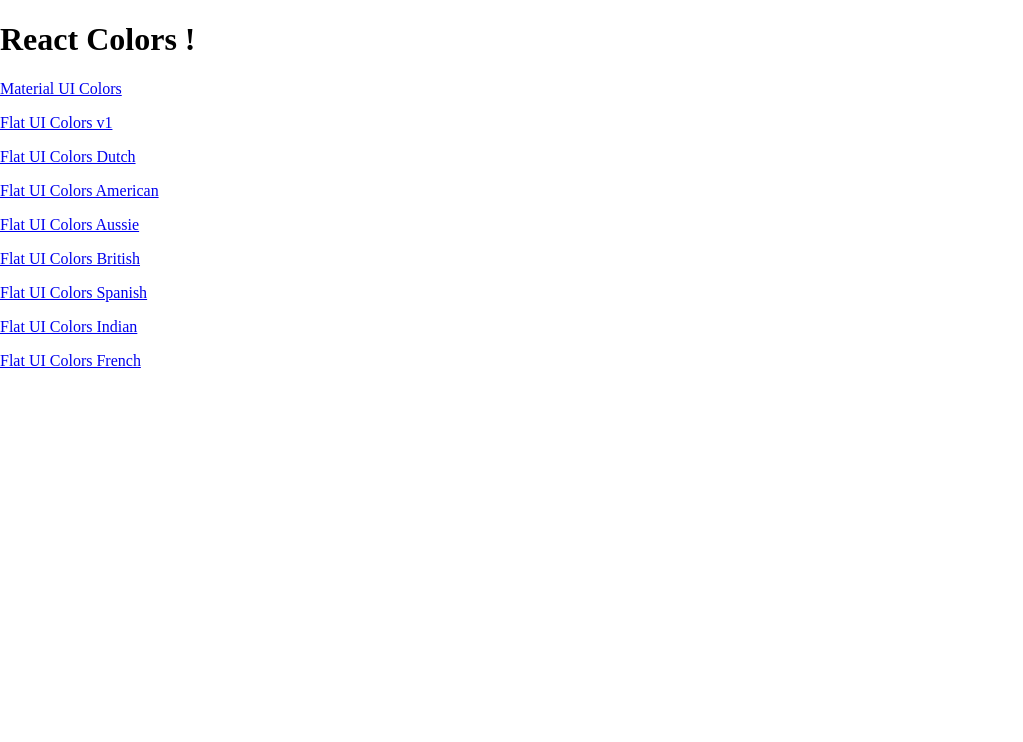
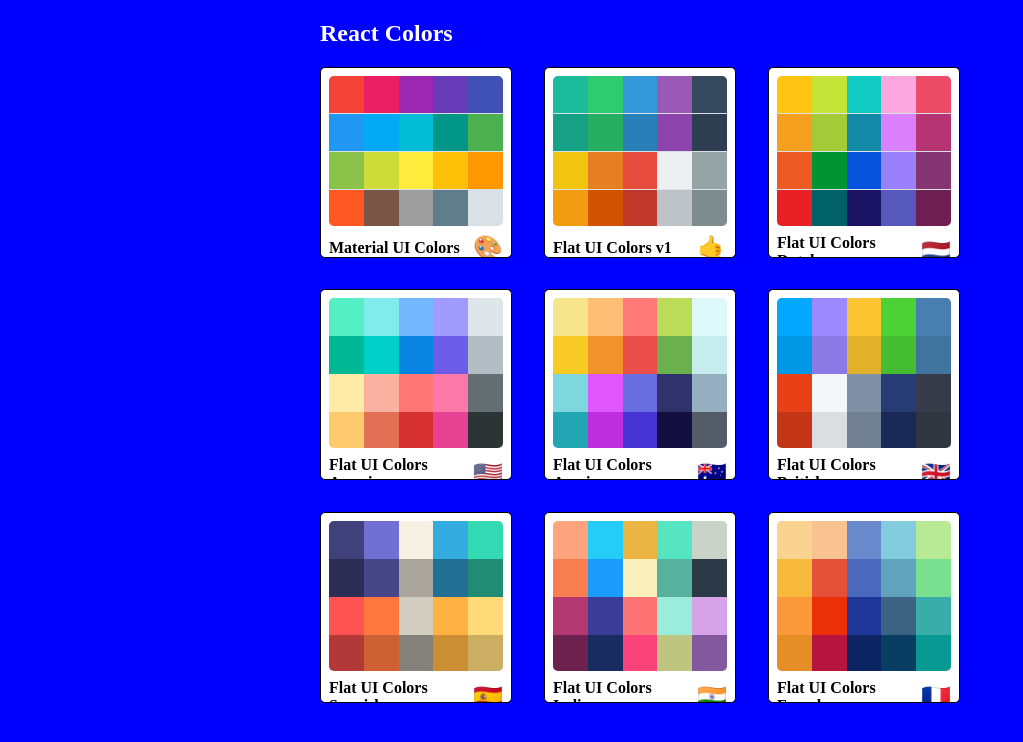
Before and after one commit to younesZdDz/color-picker, a React (Create React App) app: page / in a window 1280 px wide. Shown: the top 742 px of the page, without its empty margins (0-1023 px from the left). Built offline with nearby package versions, Linux system fonts and the light colour scheme.

Commit message:
style(PaletteList): styled PaletteList component

```diff
--- a/package.json
+++ b/package.json
@@ -5,6 +5,7 @@
   "dependencies": {
     "@material-ui/core": "^4.11.0",
     "@material-ui/icons": "^4.9.1",
+    "@material-ui/styles": "^4.10.0",
     "@testing-library/jest-dom": "^4.2.4",
     "@testing-library/react": "^9.5.0",
     "@testing-library/user-event": "^7.2.1",
--- /dev/null
+++ b/src/components/MiniPalette/MiniPalette.js
@@ -0,0 +1,67 @@
+import React from "react";
+import { withStyles } from "@material-ui/styles";
+
+const styles = {
+  root: {
+    backgroundColor: "white",
+    border: "1px solid black",
+    borderRadius: "5px",
+    padding: "0.5rem",
+    position: "relative",
+    overflow: "hidden",
+    "&:hover": {
+      cursor: "pointer"
+    }
+  },
+  colors: {
+    backgroundColor: "#dae1e4",
+    height: "150px",
+    width: "100%",
+    borderRadius: "5px",
+    overflow: "hidden"
+  },
+  title: {
+    display: "flex",
+    justifyContent: "space-between",
+    alignItems: "center",
+    margin: "0",
+    color: "black",
+    paddingTop: "0.5rem",
+    fontSize: "1rem",
+    position: "relative"
+  },
+  emoji: {
+    marginLeft: "0.5rem",
+    fontSize: "1.5rem"
+  },
+miniColor: {
+  height: "25%",
+  width: "20%",
+  display: "inline-block",
+  margin: "0 auto",
+  position: "relative",
+  marginBottom: "-3.5px"
+}
+};
+
+
+function MiniPalette(props) {
+    const { classes, paletteName, emoji, colors } = props;
+    const miniColorBoxes = colors.map(color => (
+      <div
+        className={classes.miniColor}
+        style={{ backgroundColor: color.color }}
+        key={color.name}
+      />
+    ));
+  return (
+    <div className={classes.root}>
+      <div className={classes.colors}>{miniColorBoxes}</div>
+        <h5 className={classes.title}>
+            {paletteName} <span className={classes.emoji}>{emoji}</span>
+        </h5>
+    </div>
+  );
+}
+
+export default withStyles(styles)(MiniPalette);
--- a/src/components/PaletteList/PaletteList.js
+++ b/src/components/PaletteList/PaletteList.js
@@ -1,18 +1,54 @@
 import React, { Component } from 'react';
-import { Link } from 'react-router-dom'
+import MiniPalette from "../MiniPalette/MiniPalette";
+import { withStyles } from "@material-ui/styles";
 
+const styles = {
+  root: {
+    backgroundColor: "blue",
+    height: "100vh",
+    display: "flex",
+    alignItems: "flex-start",
+    justifyContent: "center"
+  },
+  container: {
+    width: "50%",
+    display: "flex",
+    alignItems: "flex-start",
+    flexDirection: "column",
+    flexWrap: "wrap"
+  },
+  nav: {
+    display: "flex",
+    width: "100%",
+    justifyContent: "space-between",
+    color: "white"
+  },
+  palettes: {
+    boxSizing: "border-box",
+    width: "100%",
+    display: "grid",
+    gridTemplateColumns: "repeat(3, 30%)",
+    gridGap: "5%"
+  }
+};
 class PaletteList extends Component {
     render() {
-        const palettes = this.props.palettes.map(palette =>{
-            return <p><Link to={`/palette/${palette.id}`}>{palette.paletteName}</Link></p>
-        })
+        const { palettes, classes } = this.props;
         return (
-            <div>
-                <h1>React Colors !</h1>
-                {palettes}
+            <div className={classes.root}>
+            <div className={classes.container}>
+              <nav className={classes.nav}>
+                <h1>React Colors</h1>
+              </nav>
+              <div className={classes.palettes}>
+                {palettes.map(palette => (
+                  <MiniPalette {...palette} />
+                ))}
+              </div>
             </div>
+          </div>
         );
     }
 }
 
-export default PaletteList;
+export default withStyles(styles)(PaletteList);
```
Also changed, not shown: 1 other file (tests, documents, lock files or other folders).
